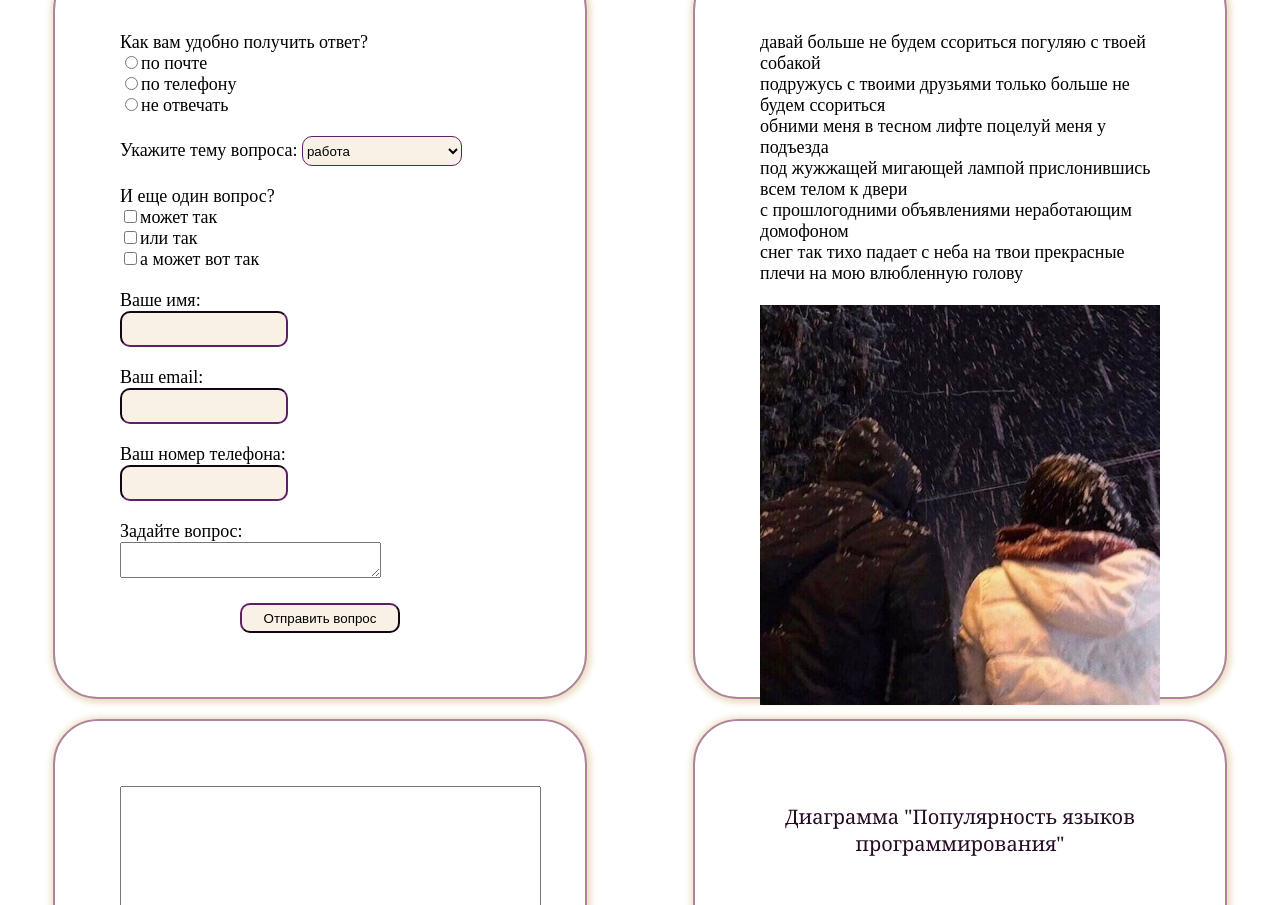
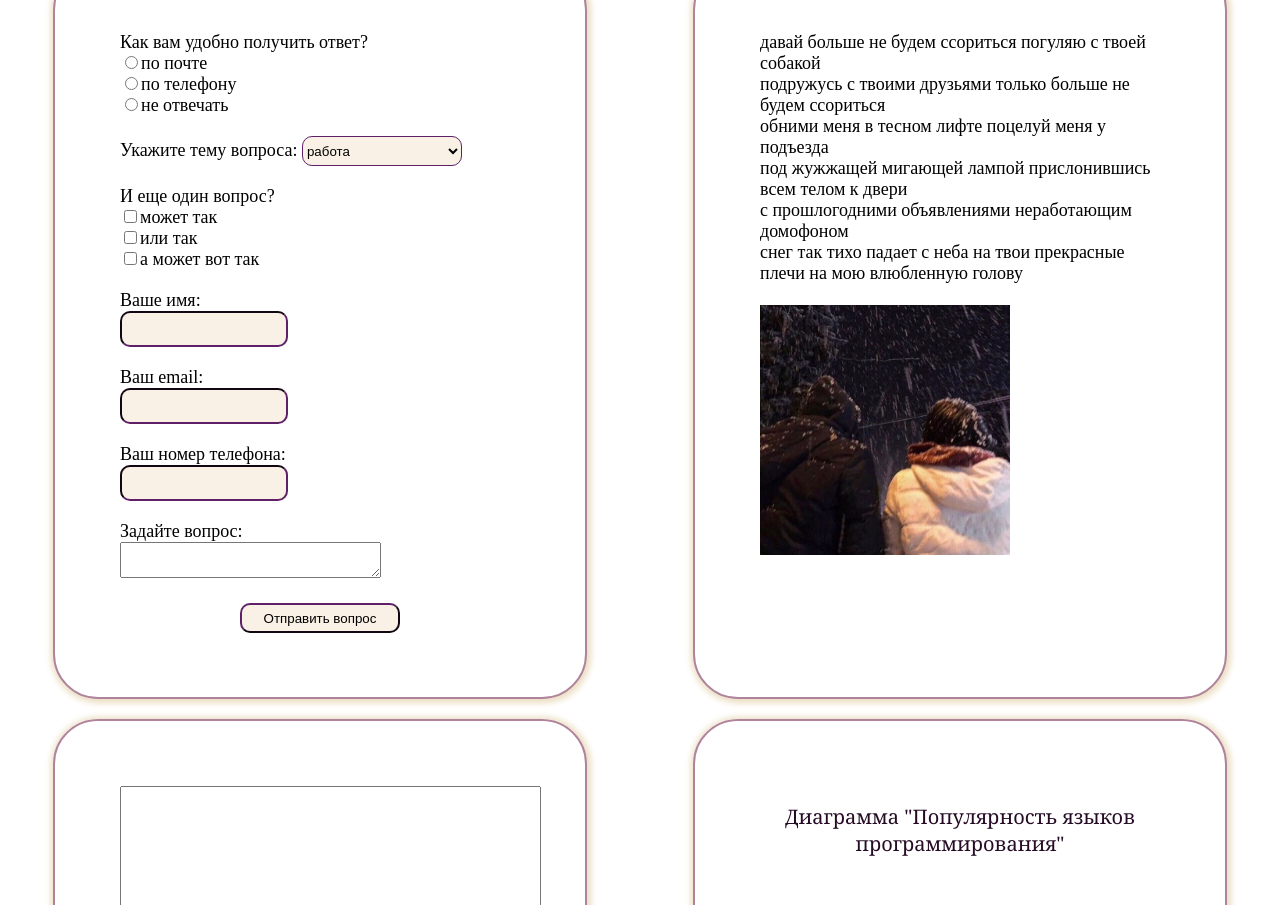
Before and after one commit to AnnaLeshina/AnnaLeshina.github.io-, a plain HTML site: page pages/js.html in a window 1280 px wide. Shown: the part 547-1452 px from the top of the page. Drawn offline with Linux system fonts and the light colour scheme.

Commit message:
Update js.html

```diff
--- a/pages/js.html
+++ b/pages/js.html
@@ -315,7 +315,7 @@ body {
             <div>
                 <img src="" alt="">
             </div>
-            <img src="../img/love.jpg" alt="Любовь" width="400px">
+            <img src="../img/love.jpg" alt="Любовь" width="250px">
         </section>
 
 
```
